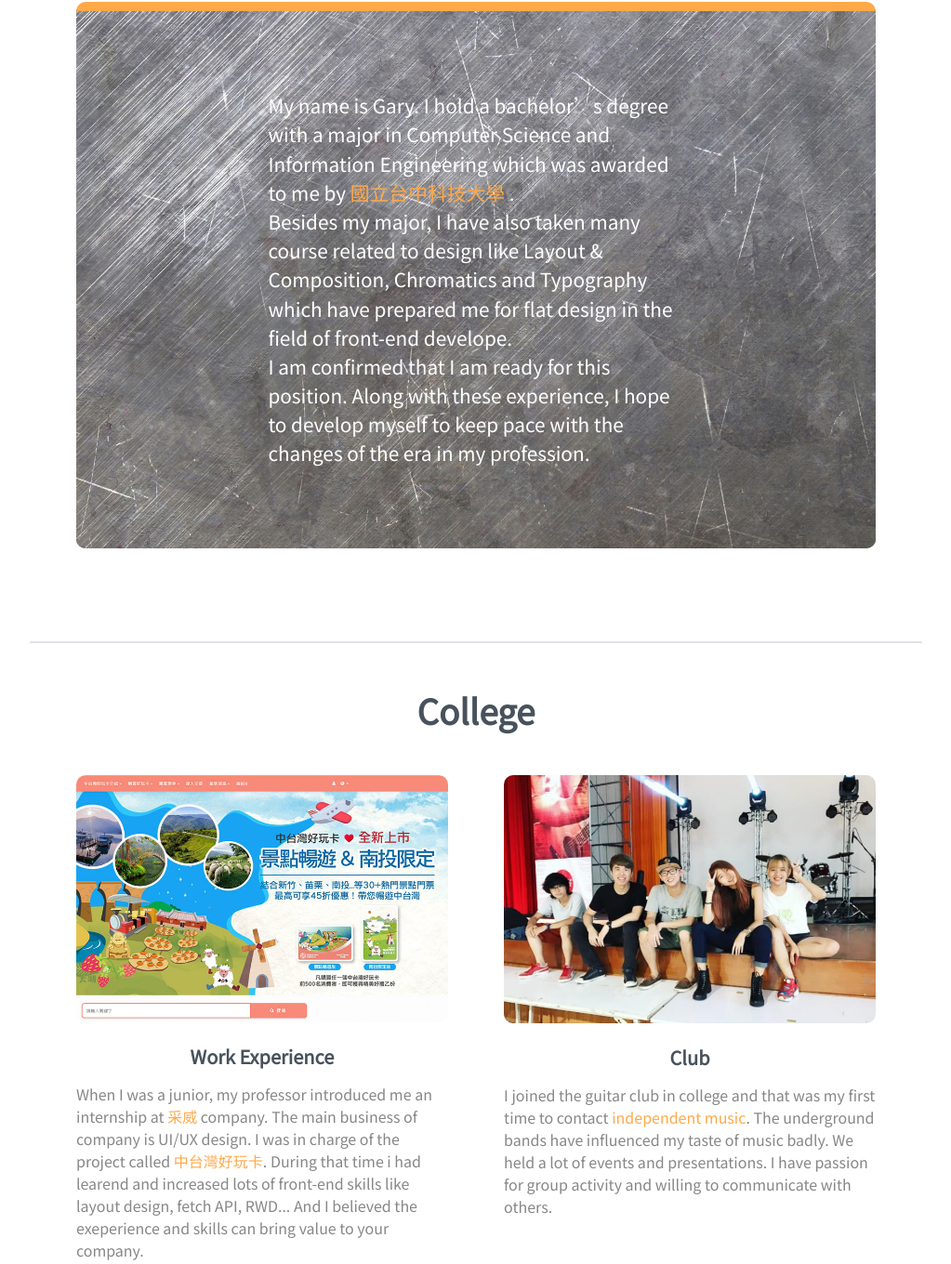
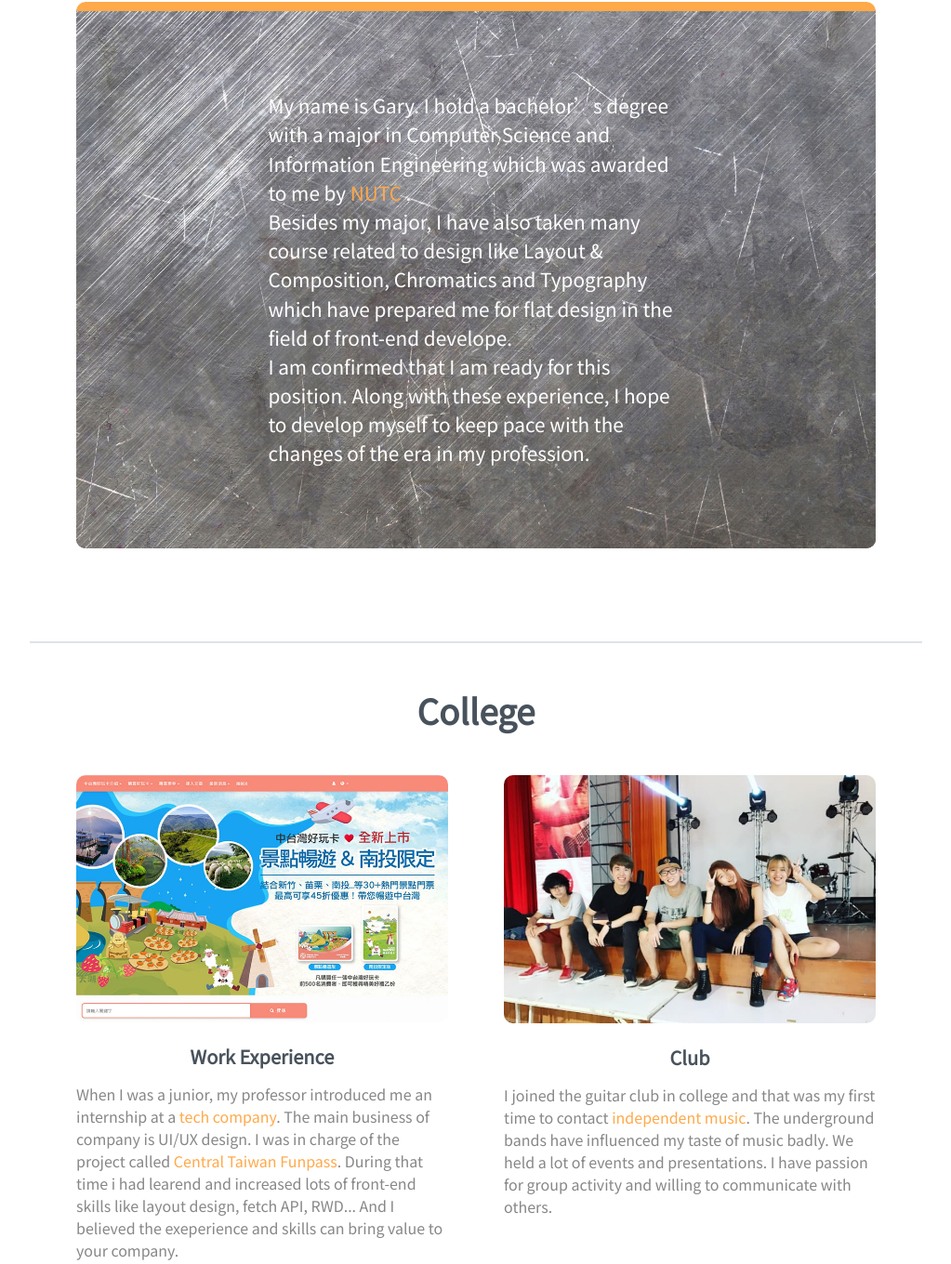
Before and after one commit to yellow90249/resume, a plain HTML site: page index.html in a window 1280 px wide. Shown: the part 2064-3424 px from the top of the page at 93% size, without its empty margins (128-1151 px from the left). Drawn offline with Linux system fonts and the light colour scheme; a script that the page names is missing.

Commit message:
little changes

```diff
--- a/index.html
+++ b/index.html
@@ -66,7 +66,7 @@
       <h3 class="rebigger">Background</h3>
       <div class="box round">
         <p class="bigger-intro">
-          My name is Gary. I hold a bachelor’s degree with a major in Computer Science and Information Engineering which was awarded to me by <a href="https://www.nutc.edu.tw/bin/home.php">國立台中科技大學</a> . <br>Besides my major, I have also taken many course related to design like Layout & Composition, Chromatics and Typography which have prepared me for flat design in the field of front-end develope. <br>
+          My name is Gary. I hold a bachelor’s degree with a major in Computer Science and Information Engineering which was awarded to me by <a href="https://www.nutc.edu.tw/bin/home.php">NUTC</a> . <br>Besides my major, I have also taken many course related to design like Layout & Composition, Chromatics and Typography which have prepared me for flat design in the field of front-end develope. <br>
           I am confirmed that I am ready for this position. Along with these experience, I hope to develop myself to keep pace with the changes of the era in my profession.
         </p>
       </div>
@@ -78,7 +78,7 @@
         <img class="round" src="img/card.jpg" alt="Resort">
         <h3>Work Experience</h3>
         <p>
-          When I was a junior, my professor introduced me an internship  at <a href="https://www.iscom.com.tw/">采威</a> company. The main business of company is UI/UX design. I was in charge of the project called <a href="https://centraltw.funcard.com.tw/">中台灣好玩卡</a>. During that time i had learend and increased lots of front-end skills like layout design, fetch API, RWD... And I believed the exeperience and skills can bring value to your company.
+          When I was a junior, my professor introduced me an internship  at a <a href="https://www.iscom.com.tw/">tech company</a>. The main business of company is UI/UX design. I was in charge of the project called <a href="https://centraltw.funcard.com.tw/">Central Taiwan Funpass</a>. During that time i had learend and increased lots of front-end skills like layout design, fetch API, RWD... And I believed the exeperience and skills can bring value to your company.
         </p>
       </div>
       <div class="band">
```
